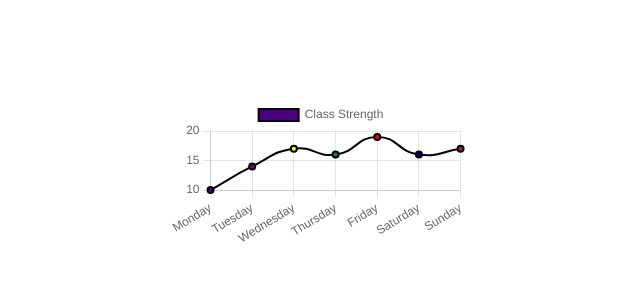
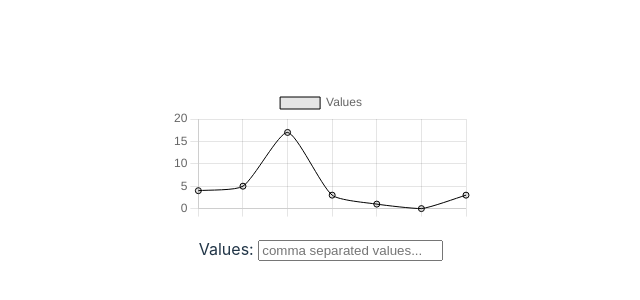
Before and after one commit to albertnt/TemporaryGraph, a React (Vite) app: page / in a window 1280 px wide. Shown: the part 226-526 px from the top of the page, without its empty margins (319-959 px from the left). Built offline with nearby package versions, Linux system fonts and the light colour scheme.

Commit message:
added input text with change value. issue: no console output???

```diff
--- a/src/App.tsx
+++ b/src/App.tsx
@@ -1,4 +1,4 @@
-import { useState } from 'react'
+import { useState } from 'react';
 import reactLogo from './assets/react.svg'
 import viteLogo from '/vite.svg'
 import './App.css'
@@ -8,7 +8,7 @@ import { Chart, registerables } from 'chart.js'
 Chart.register(...registerables)
 
 
-const state = {
+/*const state = {
   labels: [
     'Monday',
     'Tuesday',
@@ -37,29 +37,91 @@ const state = {
       data: [10, 14, 17, 16, 19, 16, 17],
     },
   ],
-}
+}*/
 
 
 function App() {
-  const [count, setCount] = useState(0)
+  //const [count, setCount] = useState(0)
+  const [values, setValues] = useState("");
+
+  const [state, setState] = useState({
+    labels: [
+      /*'Monday',
+      'Tuesday',
+      'Wednesday',
+      'Thursday',
+      'Friday',
+      'Saturday',
+      'Sunday',*/
+      '',
+      '',
+      '',
+      '',
+      '',
+      '',
+      '',
+    ],
+    datasets: [
+      {
+        label: 'Values',
+        /*backgroundColor: [
+          'Indigo',
+          'Purple',
+          'Yellow',
+          'Teal',
+          'Red',
+          'Navy',
+          'Brown',
+        ],*/
+        fill: false,
+        lineTension: 0.2,
+        borderColor: 'rgba(0,0,0,1)',
+        borderWidth: 1,
+        data: [4, 5, 17, 3, 1, 0, 3],
+      },
+    ],
+  });
+
+  const setNewValues = (newValues: string) => {
+    console.log("String values: ",newValues);
+    //string parsing to array of values
+    const aryValues = newValues.split(",").map((item)=>item.trim());
+    console.log("Splitted values: ",aryValues);
+    //then set state
+    /*setState({
+      name: nameChanged,
+      maxlength: usernameObj.maxlength,
+      onUsernameObjChange: setUsernameObject
+    });*/
+  };
+
 
   return (
     <>
     <div>
       <Line
         data={state}
-          options={{
+        /*options={{
           title: {
             display: true,
-              text: 'Class Strength',
+            text: 'Values',
             fontSize: 20,
           },
           legend: {
             display: true,
             position: 'right',
           },
-          }}
+        }}*/
       />
+      <div>
+        Values: <input type="text" id="values" name="values" placeholder='comma separated values...' value={values} onChange={
+          (event: React.ChangeEvent<HTMLInputElement>) => {
+            //console.log(event.target.value);
+            setNewValues(event.target.value);
+            setValues(event.target.value);
+          }
+        }></input>
+      </div>
     </div>
       {/*<div>
         <a href="https://vitejs.dev" target="_blank">
```
Lines whose indentation alone changed are shown as unchanged.
